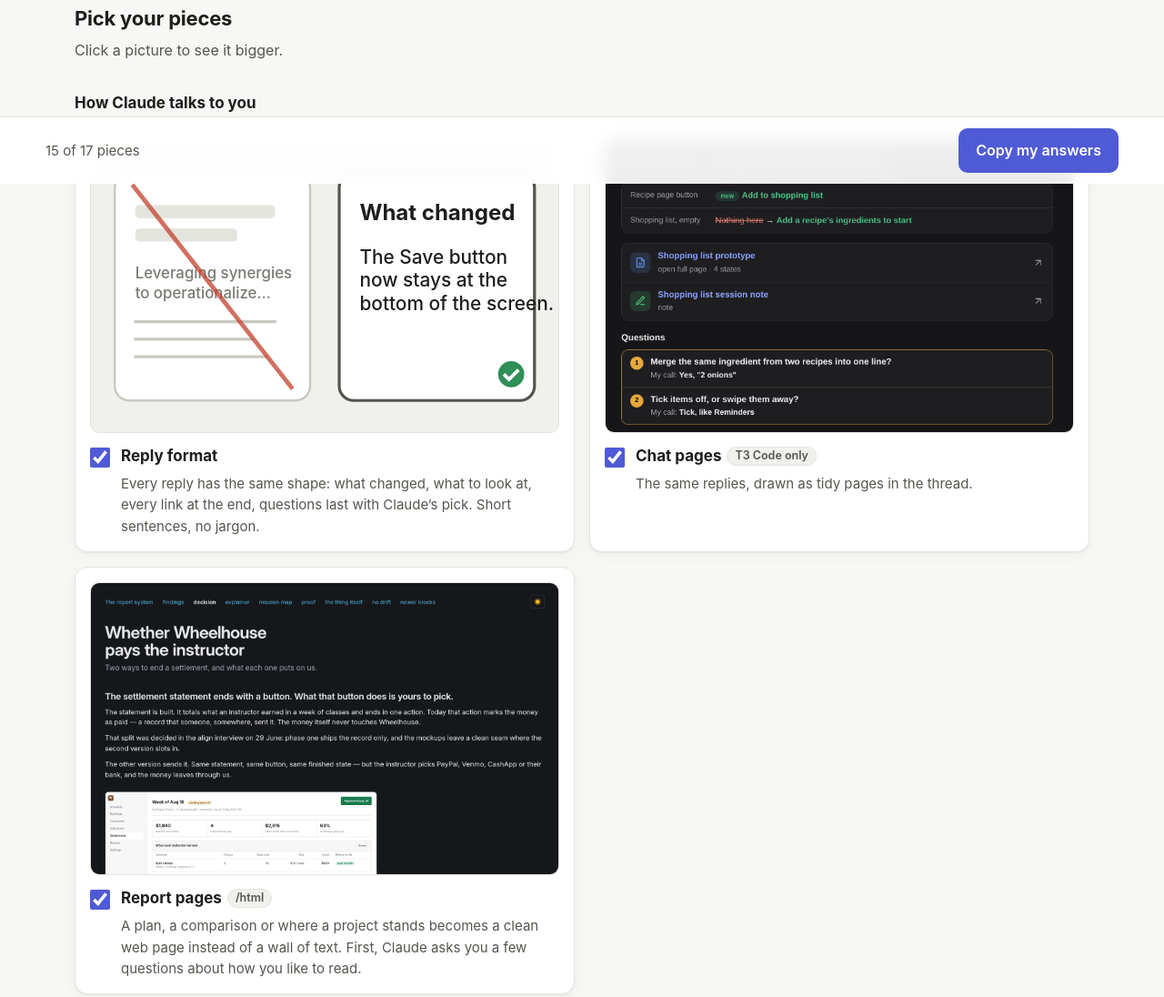
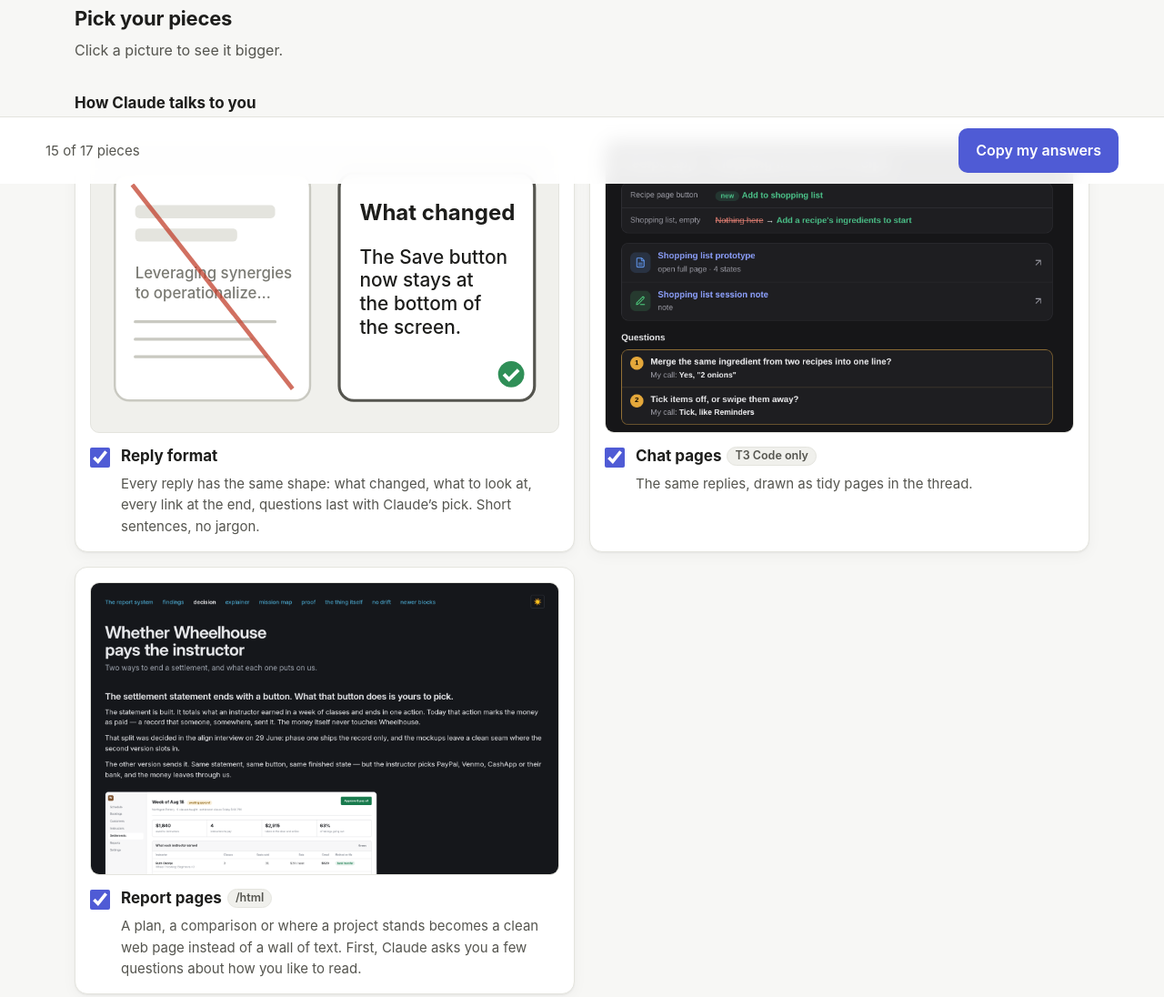
Before and after one commit to punkhop/ai-tools, a plain HTML site: page setup/index.html in a window 1280 px wide. Shown: the part 598-1694 px from the top of the page at 91% size. Drawn offline with Linux system fonts and the light colour scheme.

Commit message:
fix(setup): fit picture labels in their boxes
Problem: on a Mac the wider system font ran three labels past their boxes.
Solution: reflow the card text, widen the link pill and the amber box.
Context: checked every picture label in a wider font than the Mac's.

Co-Authored-By: Claude Opus 5.5 <noreply@anthropic.com>

```diff
--- a/setup/index.html
+++ b/setup/index.html
@@ -221,16 +221,16 @@ chat:`<img src="img/chat.png" alt="A Claude reply drawn as a page in a T3 Code t
 report:`<img src="img/report.png" alt="A report page">`,
 gallery:`<img src="img/gallery.png" alt="An image gallery with numbered images">`,
 proto:`<img src="img/prototype.png" alt="A clickable prototype">`,
-plain:`<svg viewBox="0 0 320 200"><rect class="Bs" x="16" y="22" width="134" height="156" rx="10"/><rect class="F" x="30" y="44" width="96" height="9" rx="3"/><rect class="F" x="30" y="60" width="70" height="9" rx="3"/><text class="Tm" x="30" y="94" style="font-size:10.5px">Leveraging synergies</text><text class="Tm" x="30" y="108" style="font-size:10.5px">to operationalize…</text><path class="Lm" d="M30 124h96M30 136h80M30 148h90"/><path d="M28 30l110 140" stroke="var(--red)" stroke-width="3" opacity=".75"/><rect class="B" x="170" y="22" width="134" height="156" rx="10"/><text class="Tb" x="184" y="54">What changed</text><text class="T" x="184" y="84" style="font-weight:500">The Save button</text><text class="T" x="184" y="100" style="font-weight:500">now stays at the</text><text class="T" x="184" y="116" style="font-weight:500">bottom of the screen.</text><circle class="G" cx="288" cy="160" r="9"/><path d="M283 160l3.5 3.5L293 157" stroke="var(--paper)" stroke-width="2.4" fill="none"/></svg>`,
+plain:`<svg viewBox="0 0 320 200"><rect class="Bs" x="16" y="22" width="134" height="156" rx="10"/><rect class="F" x="30" y="44" width="96" height="9" rx="3"/><rect class="F" x="30" y="60" width="70" height="9" rx="3"/><text class="Tm" x="30" y="94" style="font-size:10.5px">Leveraging synergies</text><text class="Tm" x="30" y="108" style="font-size:10.5px">to operationalize…</text><path class="Lm" d="M30 124h96M30 136h80M30 148h90"/><path d="M28 30l110 140" stroke="var(--red)" stroke-width="3" opacity=".75"/><rect class="B" x="170" y="22" width="134" height="156" rx="10"/><text class="Tb" x="184" y="54">What changed</text><text class="T" x="184" y="84" style="font-weight:500">The Save button</text><text class="T" x="184" y="100" style="font-weight:500">now stays at</text><text class="T" x="184" y="116" style="font-weight:500">the bottom of</text><text class="T" x="184" y="132" style="font-weight:500">the screen.</text><circle class="G" cx="288" cy="160" r="9"/><path d="M283 160l3.5 3.5L293 157" stroke="var(--paper)" stroke-width="2.4" fill="none"/></svg>`,
 memory:`<svg viewBox="0 0 320 200"><use href="#folder" x="18" y="36" width="96" height="74"/><text class="Tb" x="30" y="132">memory</text><path class="Lm" d="M120 74h30"/><g transform="translate(156 24)"><rect class="B" x="0" y="0" width="148" height="152" rx="10"/><text class="Tm" x="12" y="22">sessions</text><rect class="Asoft" x="8" y="30" width="132" height="34" rx="7"/><text class="T" x="16" y="45" style="font-size:12px">Logo: picked the</text><text class="T" x="16" y="59" style="font-size:12px">round one</text><text class="Tm" x="12" y="84">Mar 3 · recipe-app</text><path class="Lm" d="M12 98h110M12 112h90M12 126h120M12 140h70"/></g><text class="Ta" x="30" y="172">/note</text></svg>`,
 saved:`<svg viewBox="0 0 320 200"><rect class="B" x="16" y="24" width="140" height="150" rx="10"/><rect class="Asoft" x="66" y="40" width="80" height="22" rx="8"/><rect class="F" x="26" y="72" width="90" height="20" rx="8"/><rect class="Asoft" x="56" y="102" width="90" height="22" rx="8"/><rect class="F" x="26" y="134" width="70" height="20" rx="8"/><path class="As" d="M166 99h36m-10-9 10 9-10 9"/><use href="#folder" x="210" y="60" width="96" height="74"/><text class="T" x="216" y="156">transcripts</text></svg>`,
 search:`<svg viewBox="0 0 320 200"><rect class="B" x="16" y="18" width="288" height="44" rx="22"/><circle class="L" cx="40" cy="40" r="8"/><path class="L" d="M46 46l6 6"/><text class="T" x="62" y="45" style="font-weight:500">what did we decide about the logo?</text><path class="As" d="M160 70v22m-8-8 8 8 8-8"/><rect class="Bs" x="16" y="102" width="288" height="80" rx="10"/><rect class="A" x="16" y="102" width="5" height="80" rx="2"/><text class="Tm" x="32" y="124">From your note, March 3</text><text class="T" x="32" y="146" style="font-weight:500">You picked the round logo in dark blue.</text><text class="T" x="32" y="166" style="font-weight:500">The square one felt too corporate.</text></svg>`,
 pass:`<svg viewBox="0 0 320 200"><rect class="B" x="16" y="22" width="120" height="156" rx="10"/><g class="F"><rect x="28" y="36" width="96" height="8" rx="3"/><rect x="28" y="52" width="80" height="8" rx="3"/><rect x="28" y="68" width="96" height="8" rx="3"/><rect x="28" y="84" width="70" height="8" rx="3"/><rect x="28" y="100" width="96" height="8" rx="3"/><rect x="28" y="116" width="88" height="8" rx="3"/><rect x="28" y="132" width="96" height="8" rx="3"/><rect x="28" y="148" width="60" height="8" rx="3"/></g><text class="Ta" x="152" y="86">/pass</text><path class="As" d="M146 100h50m-10-9 10 9-10 9"/><rect class="B" x="204" y="22" width="100" height="156" rx="10"/><rect class="Asoft" x="214" y="34" width="80" height="44" rx="7"/><text class="T" x="222" y="52" style="font-size:12px">Brief</text><path class="Lm" d="M222 64h56"/><text class="Tm" x="214" y="100">fresh thread,</text><text class="Tm" x="214" y="114">same work</text></svg>`,
 tailscale:`<svg viewBox="0 0 320 200"><ellipse cx="160" cy="104" rx="148" ry="86" class="Ld"/><use href="#laptop" x="30" y="56" width="86" height="60"/><use href="#desk" x="204" y="44" width="86" height="70"/><use href="#phone" x="140" y="118" width="40" height="70"/><path class="As" d="M110 96 L206 84 M86 120 L144 150 M236 118 L178 150"/><circle class="A" cx="160" cy="22" r="13"/><path d="M155 22v-4a5 5 0 0 1 10 0v4" stroke="var(--on-accent)" stroke-width="2" fill="none"/><rect x="153" y="21" width="14" height="9" rx="2" fill="var(--on-accent)"/><text class="Tm" x="24" y="186">only your devices</text></svg>`,
-files:`<svg viewBox="0 0 320 200"><use href="#laptop" x="14" y="62" width="110" height="78"/><rect class="Asoft" x="32" y="70" width="74" height="44" rx="3"/><path class="Lm" d="M40 82h50M40 92h40M40 102h56"/><rect class="B" x="102" y="20" width="150" height="30" rx="15"/><text class="Ta" x="116" y="40">http://studio:8181/…</text><path class="As" d="M128 120 C180 130 196 140 214 140"/><path class="As" d="M206 132l9 8-10 6"/><use href="#phone" x="222" y="64" width="72" height="126"/><rect class="Asoft" x="233" y="84" width="50" height="76" rx="3"/><path class="Lm" d="M238 98h38M238 110h30M238 122h40M238 134h24"/><text class="Tm" x="14" y="172">tap the link anywhere</text></svg>`,
+files:`<svg viewBox="0 0 320 200"><use href="#laptop" x="14" y="62" width="110" height="78"/><rect class="Asoft" x="32" y="70" width="74" height="44" rx="3"/><path class="Lm" d="M40 82h50M40 92h40M40 102h56"/><rect class="B" x="90" y="20" width="176" height="30" rx="15"/><text class="Ta" x="104" y="40">http://studio:8181/…</text><path class="As" d="M128 120 C180 130 196 140 214 140"/><path class="As" d="M206 132l9 8-10 6"/><use href="#phone" x="222" y="64" width="72" height="126"/><rect class="Asoft" x="233" y="84" width="50" height="76" rx="3"/><path class="Lm" d="M238 98h38M238 110h30M238 122h40M238 134h24"/><text class="Tm" x="14" y="172">tap the link anywhere</text></svg>`,
 sync:`<svg viewBox="0 0 320 200"><use href="#laptop" x="16" y="40" width="110" height="78"/><use href="#folder" x="46" y="54" width="50" height="38"/><use href="#desk" x="196" y="34" width="108" height="88"/><use href="#folder" x="226" y="50" width="50" height="38"/><path class="As" d="M132 70h58m-9-8 9 8-9 8"/><path class="As" d="M190 96h-58m9-8-9 8 9 8"/><text class="Tm" x="24" y="150">a note written here…</text><text class="Tm" x="196" y="150">…is here seconds later</text><text class="Tm" x="110" y="178">no cloud in between</text></svg>`,
 bible:`<svg viewBox="0 0 320 200"><rect class="B" x="20" y="22" width="112" height="152" rx="8"/><rect class="A" x="20" y="22" width="14" height="152" rx="4"/><text class="T" x="44" y="58">Development</text><text class="T" x="44" y="76">Bible</text><g transform="translate(152 30)"><circle class="Gsoft" cx="10" cy="10" r="10"/><path d="M5 10l3.5 3.5L15 7" stroke="var(--green)" stroke-width="2.3" fill="none"/><text class="T" x="28" y="15" style="font-weight:500">Plan before building</text><circle class="Gsoft" cx="10" cy="46" r="10"/><path d="M5 46l3.5 3.5L15 43" stroke="var(--green)" stroke-width="2.3" fill="none"/><text class="T" x="28" y="51" style="font-weight:500">Test what it makes</text><circle class="Gsoft" cx="10" cy="82" r="10"/><path d="M5 82l3.5 3.5L15 79" stroke="var(--green)" stroke-width="2.3" fill="none"/><text class="T" x="28" y="87" style="font-weight:500">Don't break what works</text><circle class="Gsoft" cx="10" cy="118" r="10"/><path d="M5 118l3.5 3.5L15 115" stroke="var(--green)" stroke-width="2.3" fill="none"/><text class="T" x="28" y="123" style="font-weight:500">Explain in plain words</text></g></svg>`,
-safety:`<svg viewBox="0 0 320 200"><path class="B" d="M160 18l62 22v44c0 44-28 72-62 90-34-18-62-46-62-90V40z"/><path class="As" d="M134 96l18 18 34-38"/><g transform="translate(14 40)"><rect class="Rsoft" width="78" height="26" rx="8"/><text class="T" x="12" y="18" style="fill:var(--red)">.env</text></g><g transform="translate(14 82)"><rect class="Rsoft" width="78" height="26" rx="8"/><text class="T" x="12" y="18" style="fill:var(--red)">rm -rf</text></g><g transform="translate(228 60)"><rect class="Ysoft" width="80" height="44" rx="8"/><text class="T" x="10" y="18" style="fill:var(--amber);font-size:12px">thread is</text><text class="T" x="10" y="34" style="fill:var(--amber);font-size:12px">getting long</text></g></svg>`,
+safety:`<svg viewBox="0 0 320 200"><path class="B" d="M160 18l62 22v44c0 44-28 72-62 90-34-18-62-46-62-90V40z"/><path class="As" d="M134 96l18 18 34-38"/><g transform="translate(14 40)"><rect class="Rsoft" width="78" height="26" rx="8"/><text class="T" x="12" y="18" style="fill:var(--red)">.env</text></g><g transform="translate(14 82)"><rect class="Rsoft" width="78" height="26" rx="8"/><text class="T" x="12" y="18" style="fill:var(--red)">rm -rf</text></g><g transform="translate(222 60)"><rect class="Ysoft" width="94" height="44" rx="8"/><text class="T" x="10" y="18" style="fill:var(--amber);font-size:11.5px">thread is</text><text class="T" x="10" y="34" style="fill:var(--amber);font-size:11.5px">getting long</text></g></svg>`,
 doctor:`<svg viewBox="0 0 320 200"><rect class="B" x="16" y="18" width="288" height="164" rx="10"/><text class="Ta" x="30" y="44">/doctor</text><g class="T" style="font-weight:500"><circle class="G" cx="38" cy="70" r="6"/><text x="54" y="75">Memory folder</text><circle class="G" cx="38" cy="96" r="6"/><text x="54" y="101">Memory search</text><circle class="G" cx="38" cy="122" r="6"/><text x="54" y="127">Links server</text><circle class="Y" cx="38" cy="148" r="6"/><text x="54" y="153">Phone can't reach links</text></g><text class="Tm" x="54" y="170">Fix: turn Tailscale on in the phone app</text></svg>`,
 spec:`<svg viewBox="0 0 320 200"><g transform="translate(14 40)"><rect class="B" width="86" height="110" rx="8"/><text class="Ta" x="12" y="24">/spec</text><path class="Lm" d="M12 42h60M12 56h50M12 70h62M12 84h40"/></g><path class="As" d="M106 95h14"/><g transform="translate(120 40)"><rect class="B" width="86" height="110" rx="8"/><text class="Ta" x="12" y="24">/logic</text><circle class="Asoft" cx="22" cy="50" r="7"/><circle class="Asoft" cx="22" cy="72" r="7"/><circle class="A" cx="22" cy="94" r="7"/><path class="Lm" d="M36 50h36M36 72h30M36 94h36"/></g><path class="As" d="M212 95h14"/><g transform="translate(226 40)"><rect class="B" width="86" height="110" rx="8"/><text class="Ta" x="12" y="24">/design</text><rect class="Asoft" x="12" y="36" width="28" height="30" rx="4"/><rect class="F" x="46" y="36" width="28" height="30" rx="4"/><rect class="F" x="12" y="72" width="28" height="30" rx="4"/><rect class="F" x="46" y="72" width="28" height="30" rx="4"/></g><text class="Tm" x="14" y="176">what it is · every case · how it looks</text></svg>`,
 review:`<svg viewBox="0 0 320 200"><rect class="B" x="16" y="34" width="124" height="132" rx="10"/><text class="T" x="30" y="60">Claude</text><path class="Lm" d="M30 80h90M30 96h76M30 112h90M30 128h60"/><rect class="B" x="180" y="34" width="124" height="132" rx="10"/><text class="T" x="194" y="60">Codex</text><circle class="G" cx="200" cy="84" r="6"/><path class="Lm" d="M212 84h76"/><circle class="Y" cx="200" cy="108" r="6"/><path class="Lm" d="M212 108h60"/><circle class="G" cx="200" cy="132" r="6"/><path class="Lm" d="M212 132h70"/><path class="As" d="M146 100h28m-9-8 9 8-9 8"/></svg>`,
```
